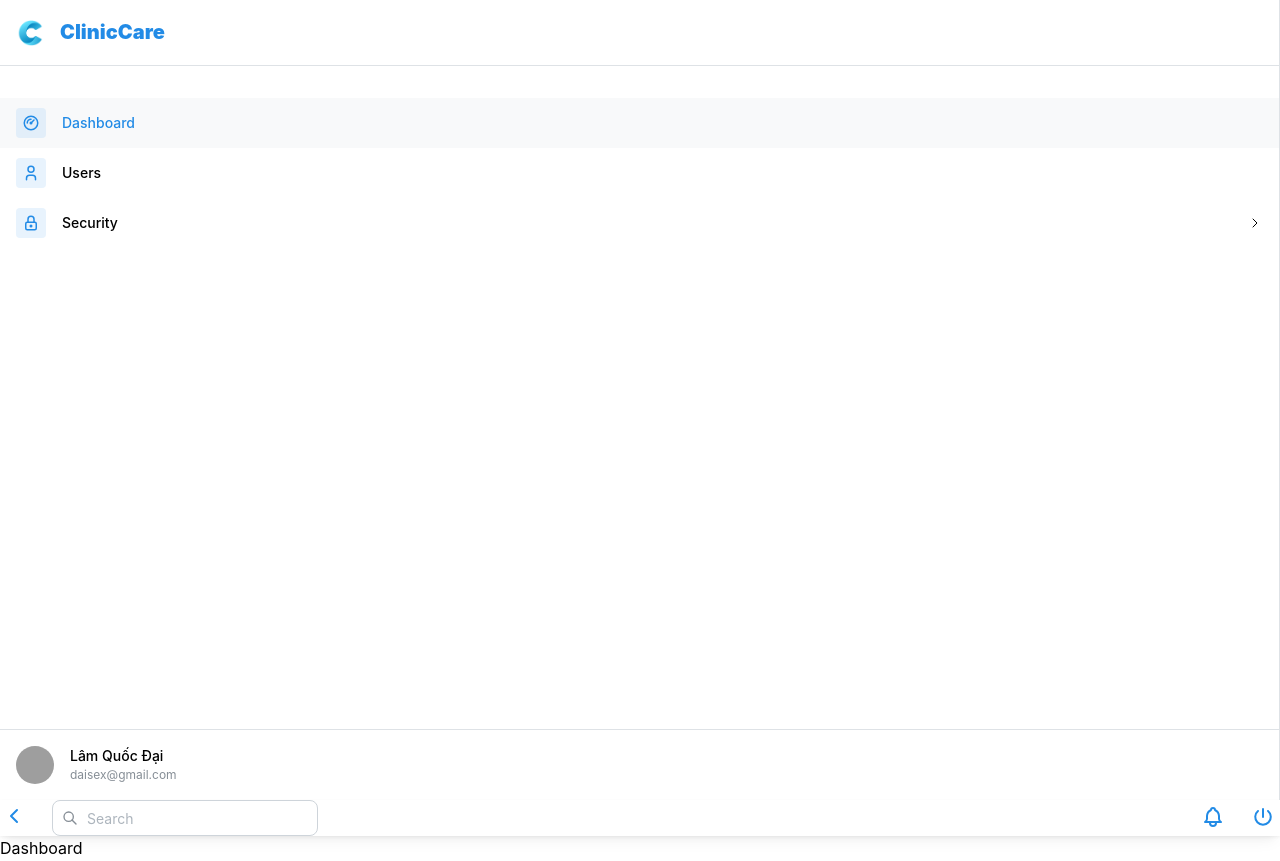
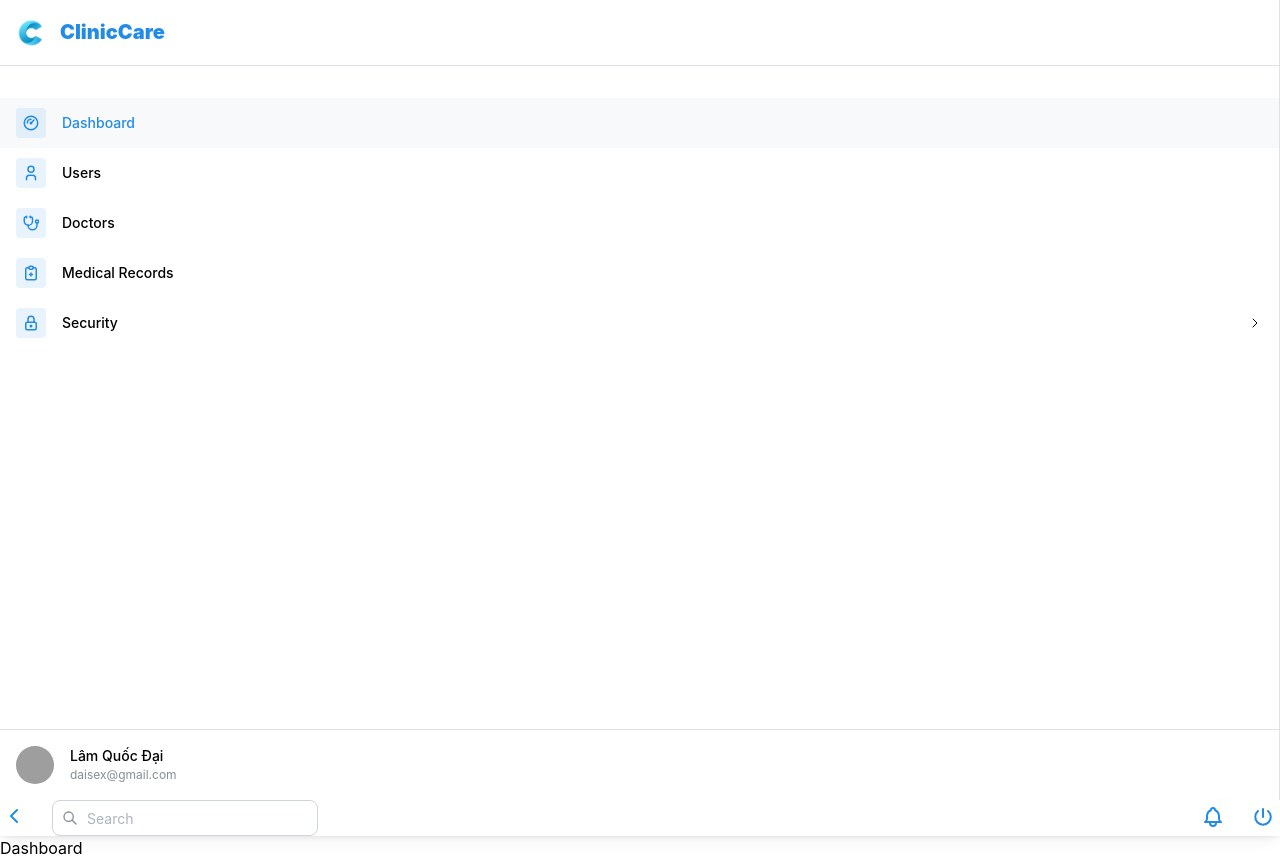
Before and after one commit to thevu29/ClinicCare_FE, a React (Vite) app: page /admin in a window 1280 px wide. Built offline with nearby package versions, Linux system fonts and the light colour scheme; grey boxes are pictures that could not be loaded.

Commit message:
commit first

```diff
--- a/package.json
+++ b/package.json
@@ -40,6 +40,6 @@
     "postcss-simple-vars": "^7.0.1",
     "sass": "^1.80.5",
     "tailwindcss": "^3.4.14",
-    "vite": "^5.4.8"
+    "vite": "^5.4.10"
   }
 }
--- a/src/components/Admin/Navbar/Navbar.jsx
+++ b/src/components/Admin/Navbar/Navbar.jsx
@@ -1,5 +1,5 @@
 import { Group, Text, ScrollArea, ThemeIcon, Image } from "@mantine/core";
-import { IconUser, IconGauge, IconLock } from "@tabler/icons-react";
+import { IconUser, IconGauge, IconLock, IconStethoscope, IconReportMedical } from "@tabler/icons-react";
 import NavbarFooter from "./NavbarFooter";
 import LinksGroup from "./NavbarLinksGroup";
 import classes from "./Navbar.module.scss";
@@ -10,6 +10,8 @@ import clsx from "clsx";
 const mockdata = [
   { label: "Dashboard", icon: IconGauge, link: "/admin" },
   { label: "Users", icon: IconUser, link: "/admin/users" },
+  { label: "Doctors", icon: IconStethoscope, link: "/admin/doctors" },
+  { label: "Medical Records", icon: IconReportMedical, link: "/admin/medical-records" },
   {
     label: "Security",
     icon: IconLock,
--- a/src/routes.jsx
+++ b/src/routes.jsx
@@ -3,8 +3,9 @@ import App from "./App.jsx";
 import ErrorPage from "./error-page.jsx";
 import Home from "./components/User/Home/Home.jsx";
 import Dashboard from "./components/Admin/Dashboard/Dashboard.jsx";
-import Admin from "./components/admin/Admin.jsx";
+import Admin from "./components/Admin/Admin.jsx";
 import UserManagement from "./components/Admin/UsersManagement/User.jsx";
+import DoctorManagement from "./components/Admin/DoctorsManagement/Doctor.jsx";
 
 export const router = createBrowserRouter([
   {
@@ -19,6 +20,7 @@ export const router = createBrowserRouter([
         children: [
           { index: true, element: <Dashboard /> },
           { path: "users", element: <UserManagement /> },
+          { path: "doctors", element: <DoctorManagement /> },
         ],
       },
     ],
```
Also changed, not shown: src/components/Admin/Doctors/Doctor.jsx (added, +7 -0 lines), src/components/Admin/MedicalRecord/MedicalRecord.jsx (added, +7 -0 lines), src/components/Admin/Navbar/NavbarFooter.jsx (line endings or trailing spaces), 1 other file (tests, documents, lock files or other folders).
